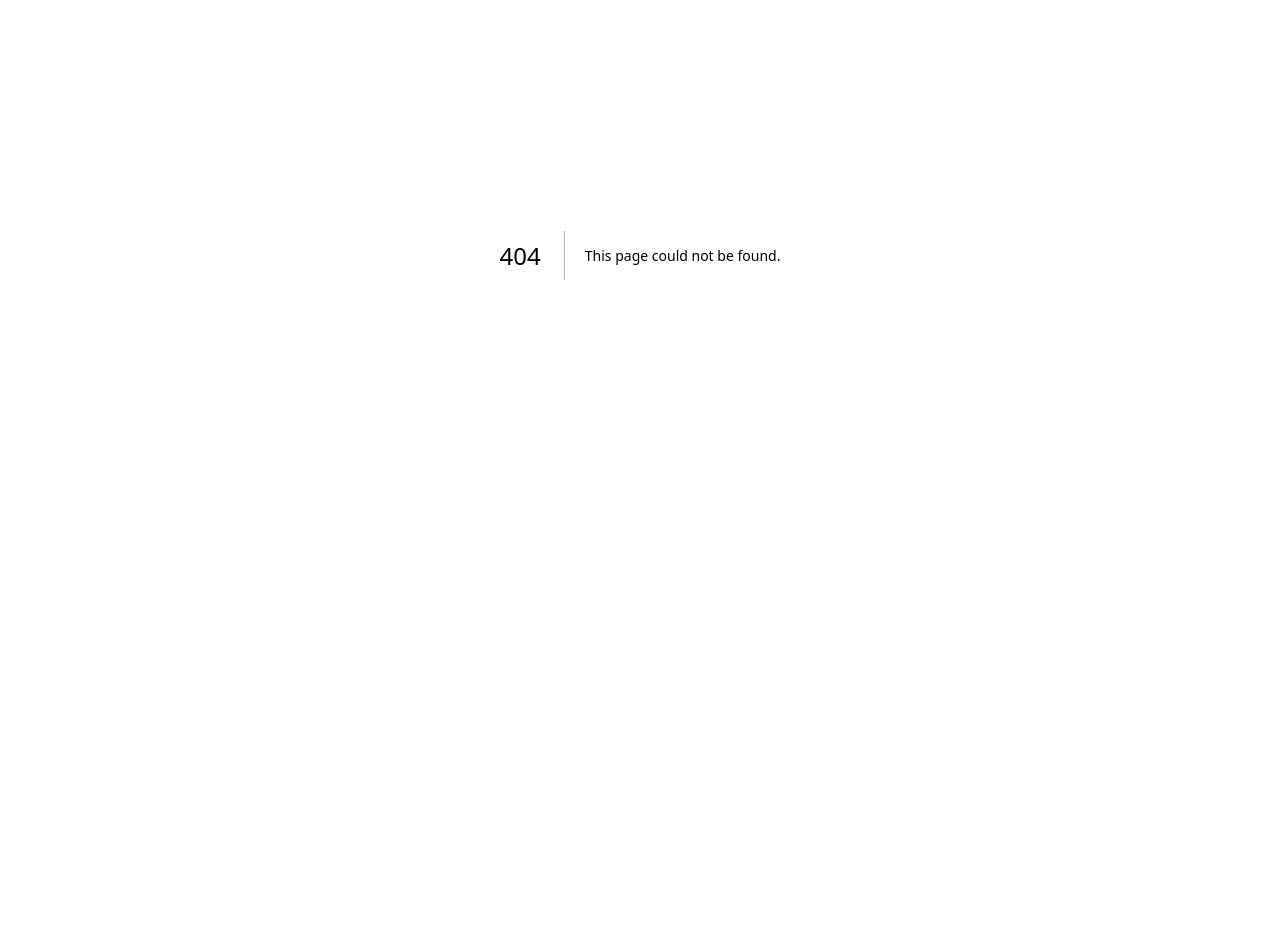
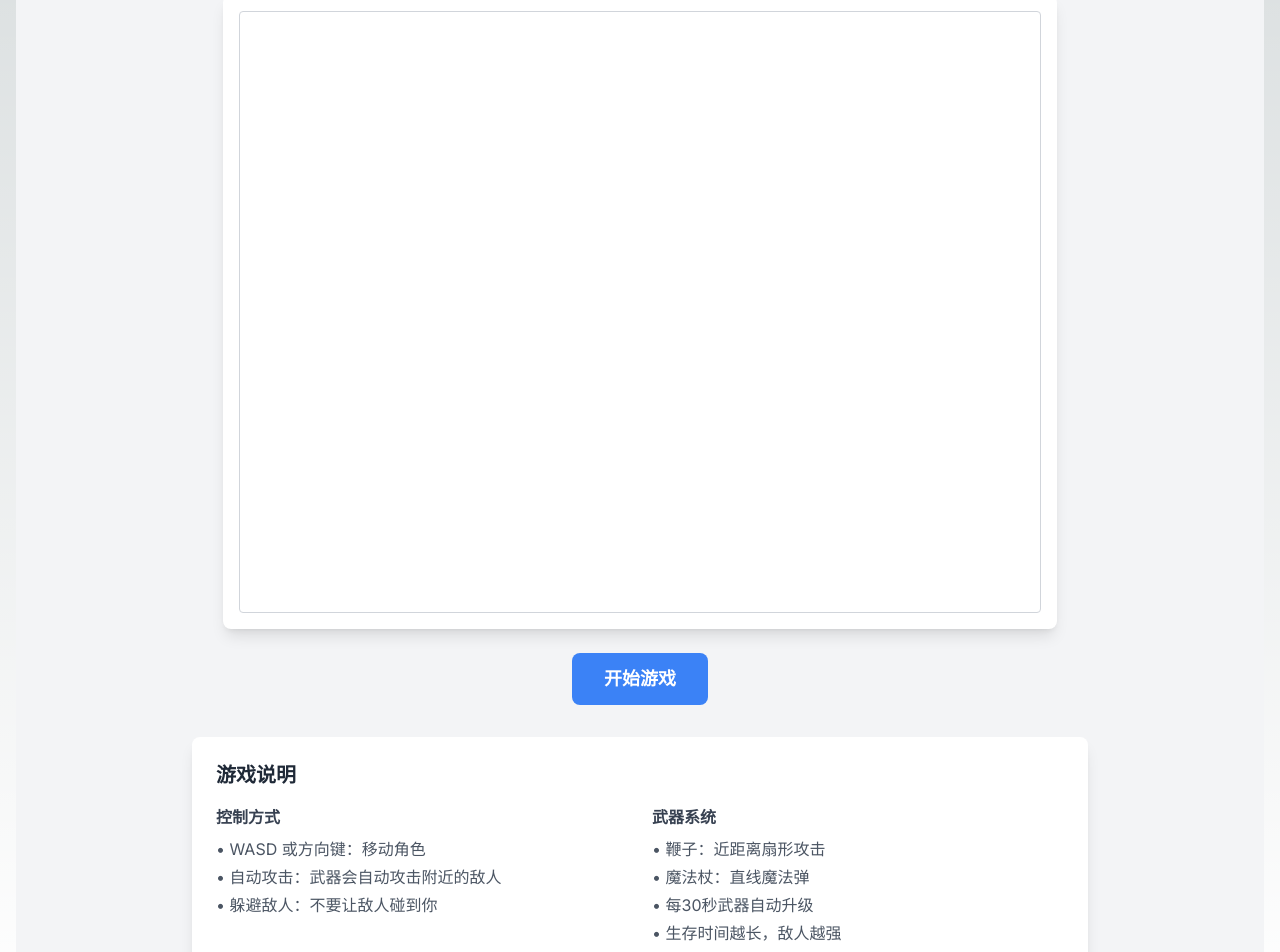
Before and after one commit to talent5978/personal-website, a Next.js app: page /survivor in a window 1280 px wide. Before the commit this address had no page. Shown: the part 221-1173 px from the top of the page. Before the commit the page ends 892 px from the top, so only its background shows below. Built offline with nearby package versions, Linux system fonts and the light colour scheme.

Commit message:
feat: 添加幸存者游戏基础框架和排行榜分类功能

```diff
--- a/src/app/api/scores/route.ts
+++ b/src/app/api/scores/route.ts
@@ -44,11 +44,14 @@ export async function POST(request: NextRequest) {
             )
         }
 
+        const { gameType = 'snake' } = body
+
         // 保存分数到数据库
         const newScore = await prisma.score.create({
             data: {
                 playerName: playerName.trim(),
-                score: score
+                score: score,
+                gameType: gameType
             }
         })
 
--- a/src/app/layout.tsx
+++ b/src/app/layout.tsx
@@ -23,7 +23,8 @@ export default function RootLayout({
                         <h1 className="text-xl font-bold">我的个人网站</h1>
                         <div className="space-x-4">
                             <Link href="/" className="hover:text-blue-200">首页</Link>
-                            <Link href="/game" className="hover:text-blue-200">小游戏</Link>
+                            <Link href="/game" className="hover:text-blue-200">贪吃蛇</Link>
+                            <Link href="/survivor" className="hover:text-blue-200">幸存者</Link>
                             <Link href="/leaderboard" className="hover:text-blue-200">排行榜</Link>
                             <Link href="/posts" className="hover:text-blue-200">社区论坛</Link>
                         </div>
--- a/src/app/leaderboard/page.tsx
+++ b/src/app/leaderboard/page.tsx
@@ -6,6 +6,7 @@ interface Score {
     id: number
     playerName: string
     score: number
+    gameType: string
     createdAt: string
 }
 
@@ -13,6 +14,7 @@ export default function Leaderboard() {
     const [scores, setScores] = useState<Score[]>([])
     const [loading, setLoading] = useState<boolean>(true)
     const [error, setError] = useState<string>('')
+    const [selectedGame, setSelectedGame] = useState<string>('all')
 
     useEffect(() => {
         fetchScores()
@@ -36,6 +38,11 @@ export default function Leaderboard() {
             setLoading(false)
         }
     }
+
+    const filteredScores = scores.filter(score => {
+        if (selectedGame === 'all') return true
+        return score.gameType === selectedGame
+    })
 
     const formatDate = (dateString: string) => {
         return new Date(dateString).toLocaleString('zh-CN')
@@ -78,10 +85,43 @@ export default function Leaderboard() {
             <div className="max-w-4xl mx-auto">
                 <div className="text-center mb-8">
                     <h1 className="text-4xl font-bold text-gray-800 mb-4">🏆 排行榜</h1>
-                    <p className="text-gray-600">看看谁是最强玩家！</p>
+                    <p className="text-gray-600 mb-6">看看谁是最强玩家！</p>
+
+                    <div className="flex justify-center space-x-4 mb-6">
+                        <button
+                            onClick={() => setSelectedGame('all')}
+                            className={`px-4 py-2 rounded-lg font-semibold transition-colors ${
+                                selectedGame === 'all'
+                                    ? 'bg-blue-600 text-white'
+                                    : 'bg-gray-200 text-gray-700 hover:bg-gray-300'
+                            }`}
+                        >
+                            全部游戏
+                        </button>
+                        <button
+                            onClick={() => setSelectedGame('snake')}
+                            className={`px-4 py-2 rounded-lg font-semibold transition-colors ${
+                                selectedGame === 'snake'
+                                    ? 'bg-green-600 text-white'
+                                    : 'bg-gray-200 text-gray-700 hover:bg-gray-300'
+                            }`}
+                        >
+                            🐍 贪吃蛇
+                        </button>
+                        <button
+                            onClick={() => setSelectedGame('survivor')}
+                            className={`px-4 py-2 rounded-lg font-semibold transition-colors ${
+                                selectedGame === 'survivor'
+                                    ? 'bg-red-600 text-white'
+                                    : 'bg-gray-200 text-gray-700 hover:bg-gray-300'
+                            }`}
+                        >
+                            ⚔️ 幸存者
+                        </button>
+                    </div>
                 </div>
 
-                {scores.length === 0 ? (
+                {filteredScores.length === 0 ? (
                     <div className="text-center py-12">
                         <div className="text-2xl text-gray-500 mb-4">暂无记录</div>
                         <p className="text-gray-600 mb-6">还没有人提交分数，快去玩游戏吧！</p>
@@ -96,7 +136,7 @@ export default function Leaderboard() {
                     <div className="bg-white rounded-lg shadow-lg overflow-hidden">
                         <div className="bg-gradient-to-r from-blue-600 to-purple-600 text-white p-6">
                             <h2 className="text-2xl font-bold">最高分排行榜</h2>
-                            <p className="text-blue-100">共 {scores.length} 条记录</p>
+                            <p className="text-blue-100">共 {filteredScores.length} 条记录</p>
                         </div>
 
                         <div className="overflow-x-auto">
@@ -113,12 +153,15 @@ export default function Leaderboard() {
                                             分数
                                         </th>
                                         <th className="px-6 py-3 text-left text-xs font-medium text-gray-500 uppercase tracking-wider">
+                                            游戏类型
+                                        </th>
+                                        <th className="px-6 py-3 text-left text-xs font-medium text-gray-500 uppercase tracking-wider">
                                             提交时间
                                         </th>
                                     </tr>
                                 </thead>
                                 <tbody className="bg-white divide-y divide-gray-200">
-                                    {scores.map((score, index) => (
+                                    {filteredScores.map((score, index) => (
                                         <tr key={score.id} className="hover:bg-gray-50">
                                             <td className="px-6 py-4 whitespace-nowrap">
                                                 <div className="flex items-center">
@@ -147,6 +190,11 @@ export default function Leaderboard() {
                                             <td className="px-6 py-4 whitespace-nowrap">
                                                 <div className="text-sm font-bold text-blue-600">
                                                     {score.score}
+                                                </div>
+                                            </td>
+                                            <td className="px-6 py-4 whitespace-nowrap">
+                                                <div className="text-sm text-gray-900">
+                                                    {score.gameType === 'snake' ? '🐍 贪吃蛇' : '⚔️ 幸存者'}
                                                 </div>
                                             </td>
                                             <td className="px-6 py-4 whitespace-nowrap text-sm text-gray-500">
--- a/src/app/page.tsx
+++ b/src/app/page.tsx
@@ -40,15 +40,28 @@ export default function Home() {
           </div>
         </div>
 
-        <div className="grid md:grid-cols-3 gap-6">
+        <div className="grid md:grid-cols-2 lg:grid-cols-4 gap-6">
           <div className="bg-gradient-to-r from-blue-500 to-purple-600 p-6 rounded-lg text-white">
-            <h3 className="text-2xl font-bold mb-4">🎮 小游戏</h3>
+            <h3 className="text-2xl font-bold mb-4">🐍 贪吃蛇</h3>
             <p className="mb-4">
               体验经典的贪吃蛇游戏，挑战你的反应速度和策略！
             </p>
             <a
               href="/game"
               className="inline-block bg-white text-blue-600 px-6 py-2 rounded-lg font-semibold hover:bg-gray-100 transition-colors"
+            >
+              开始游戏
+            </a>
+          </div>
+
+          <div className="bg-gradient-to-r from-red-500 to-pink-600 p-6 rounded-lg text-white">
+            <h3 className="text-2xl font-bold mb-4">⚔️ 幸存者</h3>
+            <p className="mb-4">
+              在无尽的敌人中生存，升级武器，挑战极限！
+            </p>
+            <a
+              href="/survivor"
+              className="inline-block bg-white text-red-600 px-6 py-2 rounded-lg font-semibold hover:bg-gray-100 transition-colors"
             >
               开始游戏
             </a>
--- /dev/null
+++ b/src/app/survivor/page.tsx
@@ -0,0 +1,244 @@
+'use client'
+
+import { useState, useEffect, useRef, useCallback } from 'react'
+
+interface Player {
+  x: number
+  y: number
+  size: number
+  speed: number
+  health: number
+  maxHealth: number
+}
+
+interface Enemy {
+  id: number
+  x: number
+  y: number
+  size: number
+  speed: number
+  health: number
+  maxHealth: number
+}
+
+interface Weapon {
+  id: string
+  name: string
+  damage: number
+  range: number
+  cooldown: number
+  lastFired: number
+  level: number
+  maxLevel: number
+}
+
+interface Projectile {
+  id: number
+  x: number
+  y: number
+  vx: number
+  vy: number
+  size: number
+  damage: number
+  weaponId: string
+}
+
+interface GameState {
+  player: Player
+  enemies: Enemy[]
+  weapons: Weapon[]
+  projectiles: Projectile[]
+  score: number
+  time: number
+  gameStarted: boolean
+  gameOver: boolean
+  showGameOver: boolean
+  playerName: string
+  showSubmitForm: boolean
+}
+
+const WEAPONS = {
+  whip: {
+    name: '鞭子',
+    damage: 20,
+    range: 80,
+    cooldown: 500,
+    maxLevel: 3
+  },
+  magicWand: {
+    name: '魔法杖',
+    damage: 15,
+    range: 120,
+    cooldown: 300,
+    maxLevel: 3
+  }
+}
+
+export default function SurvivorGame() {
+  const canvasRef = useRef<HTMLCanvasElement>(null)
+  const [gameState, setGameState] = useState<GameState>({
+    player: {
+      x: 400,
+      y: 300,
+      size: 20,
+      speed: 3,
+      health: 100,
+      maxHealth: 100
+    },
+    enemies: [],
+    weapons: [
+      { ...WEAPONS.whip, id: 'whip', lastFired: 0, level: 1 },
+      { ...WEAPONS.magicWand, id: 'magicWand', lastFired: 0, level: 1 }
+    ],
+    projectiles: [],
+    score: 0,
+    time: 0,
+    gameStarted: false,
+    gameOver: false,
+    showGameOver: false,
+    playerName: '',
+    showSubmitForm: false
+  })
+
+  const [keys, setKeys] = useState<Set<string>>(new Set())
+  const animationRef = useRef<number>()
+
+  // 键盘事件处理
+  useEffect(() => {
+    const handleKeyDown = (e: KeyboardEvent) => {
+      setKeys(prev => new Set(prev).add(e.key))
+    }
+
+    const handleKeyUp = (e: KeyboardEvent) => {
+      setKeys(prev => {
+        const newKeys = new Set(prev)
+        newKeys.delete(e.key)
+        return newKeys
+      })
+    }
+
+    window.addEventListener('keydown', handleKeyDown)
+    window.addEventListener('keyup', handleKeyUp)
+
+    return () => {
+      window.removeEventListener('keydown', handleKeyDown)
+      window.removeEventListener('keyup', handleKeyUp)
+    }
+  }, [])
+
+  // 开始游戏
+  const startGame = () => {
+    setGameState(prev => ({
+      ...prev,
+      gameStarted: true,
+      gameOver: false,
+      showGameOver: false,
+      score: 0,
+      time: 0,
+      player: {
+        ...prev.player,
+        health: prev.player.maxHealth
+      },
+      enemies: [],
+      projectiles: [],
+      weapons: [
+        { ...WEAPONS.whip, id: 'whip', lastFired: 0, level: 1 },
+        { ...WEAPONS.magicWand, id: 'magicWand', lastFired: 0, level: 1 }
+      ]
+    }))
+  }
+
+  // 提交分数
+  const submitScore = async () => {
+    if (!gameState.playerName.trim()) {
+      alert('请输入你的名字')
+      return
+    }
+
+    try {
+      const response = await fetch('/api/scores', {
+        method: 'POST',
+        headers: {
+          'Content-Type': 'application/json',
+        },
+        body: JSON.stringify({
+          playerName: gameState.playerName,
+          score: gameState.score,
+          gameType: 'survivor'
+        }),
+      })
+
+      if (response.ok) {
+        alert('分数提交成功！')
+        setGameState(prev => ({
+          ...prev,
+          showSubmitForm: false,
+          playerName: ''
+        }))
+      } else {
+        alert('分数提交失败，请重试')
+      }
+    } catch (error) {
+      console.error('提交分数失败:', error)
+      alert('分数提交失败，请重试')
+    }
+  }
+
+  return (
+    <div className="min-h-screen bg-gray-100 py-8">
+      <div className="max-w-4xl mx-auto">
+        <div className="text-center mb-8">
+          <h1 className="text-3xl font-bold text-gray-800 mb-4">幸存者游戏</h1>
+          <p className="text-gray-600 mb-4">
+            使用 WASD 或方向键移动，自动攻击敌人，生存越久分数越高！
+          </p>
+        </div>
+
+        <div className="flex justify-center mb-6">
+          <div className="bg-white p-4 rounded-lg shadow-lg">
+            <canvas
+              ref={canvasRef}
+              width={800}
+              height={600}
+              className="border border-gray-300 rounded"
+            />
+          </div>
+        </div>
+
+        <div className="text-center">
+          {!gameState.gameStarted && !gameState.gameOver && (
+            <button
+              onClick={startGame}
+              className="bg-blue-500 hover:bg-blue-600 text-white px-8 py-3 rounded-lg text-lg font-semibold transition-colors"
+            >
+              开始游戏
+            </button>
+          )}
+        </div>
+
+        <div className="mt-8 bg-white p-6 rounded-lg shadow-lg">
+          <h3 className="text-xl font-bold text-gray-800 mb-4">游戏说明</h3>
+          <div className="grid md:grid-cols-2 gap-6">
+            <div>
+              <h4 className="font-semibold text-gray-700 mb-2">控制方式</h4>
+              <ul className="text-gray-600 space-y-1">
+                <li>• WASD 或方向键：移动角色</li>
+                <li>• 自动攻击：武器会自动攻击附近的敌人</li>
+                <li>• 躲避敌人：不要让敌人碰到你</li>
+              </ul>
+            </div>
+            <div>
+              <h4 className="font-semibold text-gray-700 mb-2">武器系统</h4>
+              <ul className="text-gray-600 space-y-1">
+                <li>• 鞭子：近距离扇形攻击</li>
+                <li>• 魔法杖：直线魔法弹</li>
+                <li>• 每30秒武器自动升级</li>
+                <li>• 生存时间越长，敌人越强</li>
+              </ul>
+            </div>
+          </div>
+        </div>
+      </div>
+    </div>
+  )
+}
```
Also changed, not shown: 1 other file (tests, documents, lock files or other folders).
